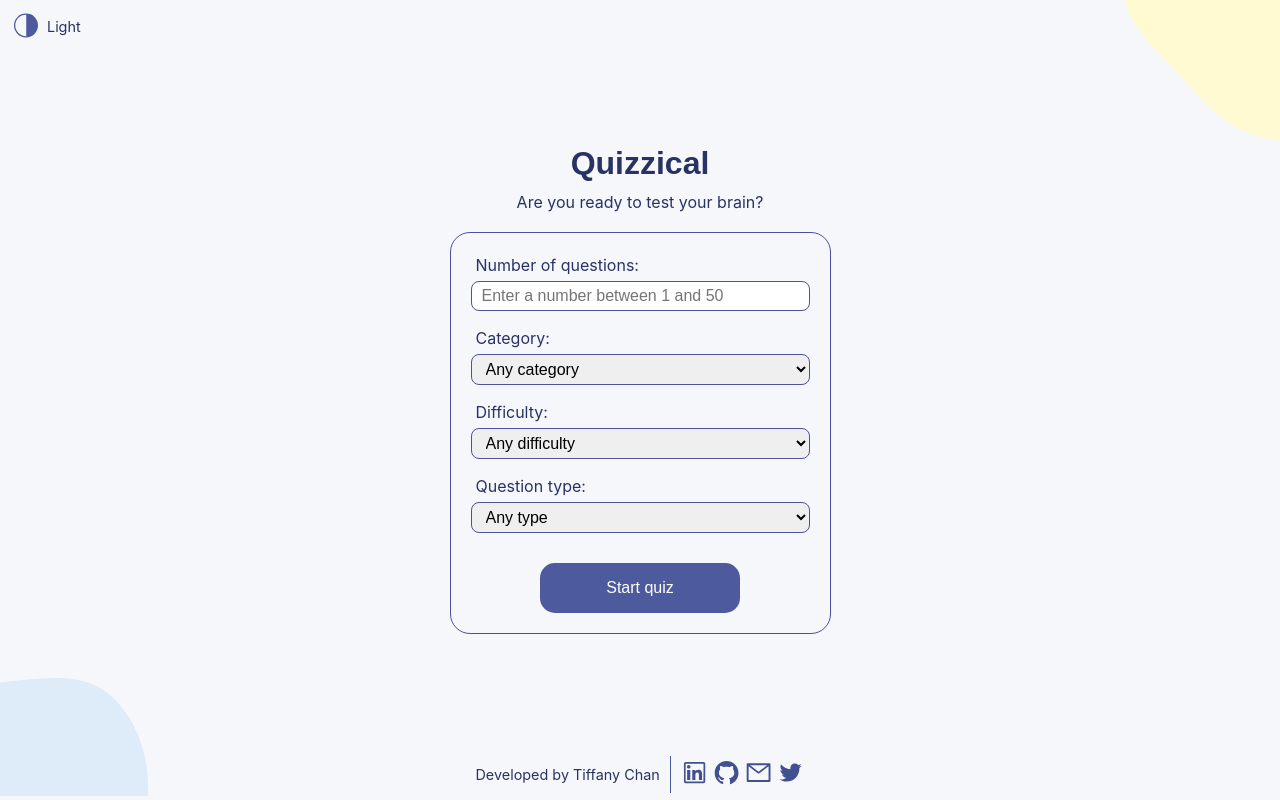
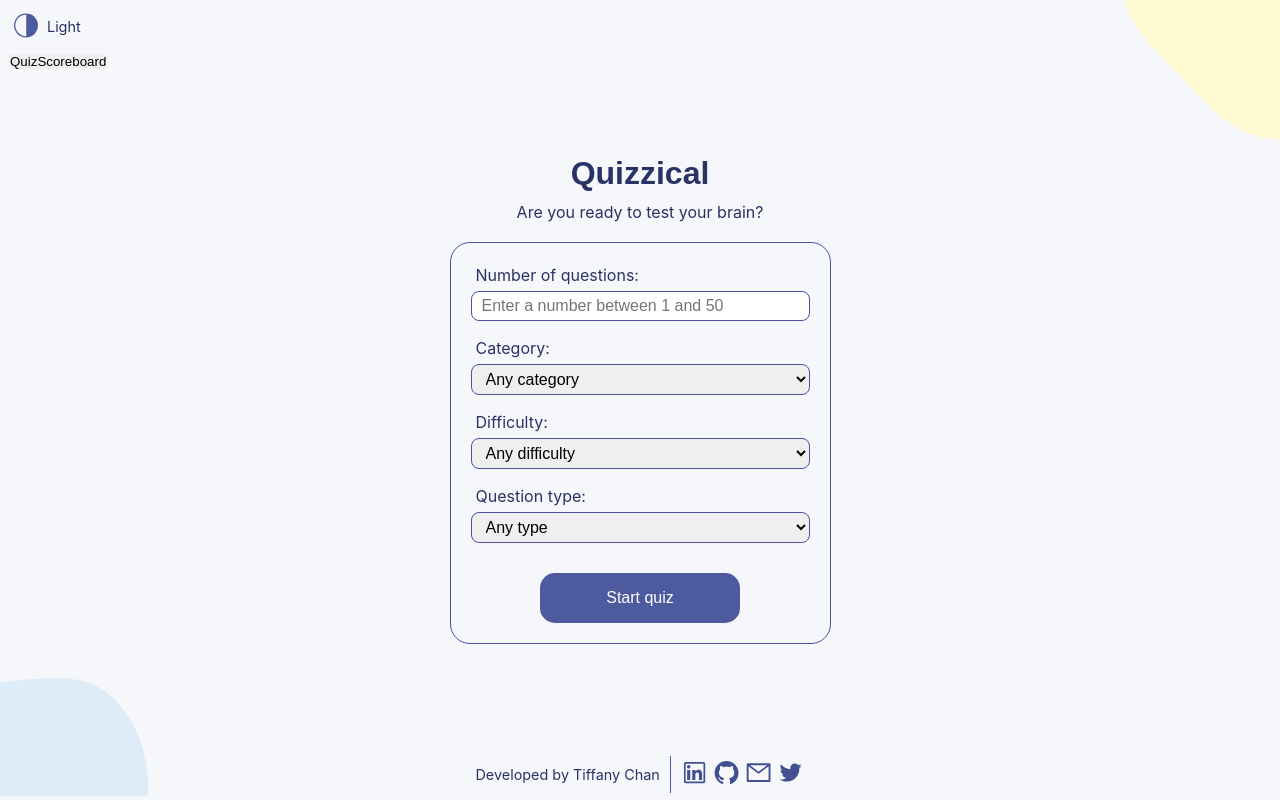
Before and after one commit to TiffanyChan614/React-Quizzical, a React (Vite) app: page / in a window 1280 px wide. Built offline with nearby package versions, Linux system fonts and the light colour scheme.

Commit message:
Add Scoreboard page
Create Scoreboard and ScoreRecord components and add quiz button and scoreboard button in the header for user navigation.

```diff
--- a/src/App.jsx
+++ b/src/App.jsx
@@ -1,5 +1,10 @@
 import { useState, useEffect, createContext } from 'react'
-import { START_PAGE, QUIZ_PAGE, ANS_PAGE } from './utils/helper'
+import {
+  START_PAGE,
+  QUIZ_PAGE,
+  ANS_PAGE,
+  SCOREBOARD_PAGE,
+} from './utils/helper'
 import PageLayout from './components/common/PageLayout'
 import Content from './components/Content/index'
 import useLocalStorage from './hooks/useLocalStorage'
@@ -91,6 +96,7 @@ export default function App() {
           {currentPage === START_PAGE && <Content.Start />}
           {currentPage === QUIZ_PAGE && <Content.Quiz />}
           {currentPage === ANS_PAGE && <Content.Ans />}
+          {currentPage === SCOREBOARD_PAGE && <Content.Scoreboard />}
         </PageLayout>
       </AppContext.Provider>
     </main>
--- a/src/components/Content/ContentQuiz.jsx
+++ b/src/components/Content/ContentQuiz.jsx
@@ -3,7 +3,7 @@ import { useContext } from 'react'
 import { AppContext } from '../../App'
 import Question from '../common/Question'
 
-export default function PageQuiz() {
+export default function ContentQuiz() {
   const { setCurrentPage, questionsData, setQuestionsData, setScore, theme } =
     useContext(AppContext)
 
--- a/src/components/Content/ContentScoreboard.jsx
+++ b/src/components/Content/ContentScoreboard.jsx
@@ -1,11 +1,30 @@
 import { useContext } from 'react'
-import { AppContext } from '../App'
+import { AppContext } from '../../App'
+import ScoreRecord from '../common/ScoreRecord'
 
-export default function PageScoreboard() {
-  const { setCurrentPage, score, theme } = useContext(AppContext)
+export default function ContentScoreboard() {
+  const { scoreboard, theme } = useContext(AppContext)
+
   return (
     <div className='scoreboard content'>
       <h1 className={`scoreboard--title ${theme}`}>Scoreboard</h1>
+      {scoreboard.length > 0 ? (
+        <div className='scoreboard--records'>
+          {scoreboard.map((record) => (
+            <ScoreRecord
+              key={record.id}
+              rank={record.rank}
+              username={record.username}
+              score={record.score}
+            />
+          ))}{' '}
+        </div>
+      ) : (
+        <div>
+          <h2>No records.</h2>
+          <p>Take another quiz and update your score!</p>
+        </div>
+      )}
     </div>
   )
 }
--- a/src/components/Content/ContentStart.jsx
+++ b/src/components/Content/ContentStart.jsx
@@ -4,7 +4,7 @@ import { AppContext } from '../../App'
 import { fetchQuestions } from '../../services/QuizService'
 import { formatQuestionsData } from '../../utils/helper'
 
-export default function PageStart() {
+export default function ContentStart() {
   const { setCurrentPage, formData, setFormData, setQuestionsData, theme } =
     useContext(AppContext)
 
--- a/src/components/Content/index.js
+++ b/src/components/Content/index.js
@@ -1,12 +1,12 @@
 import ContentAns from './ContentAns'
 import ContentQuiz from './ContentQuiz'
 import ContentStart from './ContentStart'
-// import ContentScoreboard from './ContentScoreboard'
+import ContentScoreboard from './ContentScoreboard'
 import Content from './Content'
 
 Content.Ans = ContentAns
 Content.Quiz = ContentQuiz
 Content.Start = ContentStart
-// Content.Scoreboard = ContentScoreboard
+Content.Scoreboard = ContentScoreboard
 
 export default Content
--- a/src/components/common/Header.jsx
+++ b/src/components/common/Header.jsx
@@ -1,15 +1,24 @@
 import { WiMoonAltFirstQuarter, WiMoonAltThirdQuarter } from 'react-icons/wi'
 import { useContext } from 'react'
 import { AppContext } from '../../App'
+import { START_PAGE, SCOREBOARD_PAGE } from '../../utils/helper'
 
 export default function Header() {
-  const { theme, setTheme } = useContext(AppContext)
+  const { setCurrentPage, theme, setTheme } = useContext(AppContext)
 
   function toggleTheme() {
     setTimeout(
       () => setTheme((oldTheme) => (oldTheme === 'light' ? 'dark' : 'light')),
       100
     )
+  }
+
+  function goToQuiz() {
+    setCurrentPage(START_PAGE)
+  }
+
+  function goToScoreboard() {
+    setCurrentPage(SCOREBOARD_PAGE)
   }
   return (
     <header className='header'>
@@ -25,6 +34,18 @@ export default function Header() {
         </div>
         <div className='theme-desc'>{theme === 'light' ? 'Light' : 'Dark'}</div>
       </div>
+      <div className='page-nav'>
+        <button
+          className={`page-nav--btn ${theme}`}
+          onClick={goToQuiz}>
+          Quiz
+        </button>
+        <button
+          className={`page-nav--btn ${theme}`}
+          onClick={goToScoreboard}>
+          Scoreboard
+        </button>
+      </div>
     </header>
   )
 }
--- /dev/null
+++ b/src/components/common/ScoreRecord.jsx
@@ -0,0 +1,10 @@
+/* eslint-disable react/prop-types */
+export default function ScoreRecord({ rank, username, score }) {
+  return (
+    <div className='scoreboard--record'>
+      <span className='scoreboard--record--rank'>{rank}</span>
+      <span className='scoreboard--record--username'>{username}</span>
+      <span className='scoreboard--record--score'>{score}</span>
+    </div>
+  )
+}
--- a/src/utils/helper.jsx
+++ b/src/utils/helper.jsx
@@ -49,4 +49,5 @@ export function formatQuestionsData(questions) {
 
 export const START_PAGE = 0,
   QUIZ_PAGE = 1,
-  ANS_PAGE = 2
+  ANS_PAGE = 2,
+  SCOREBOARD_PAGE = 3
```
